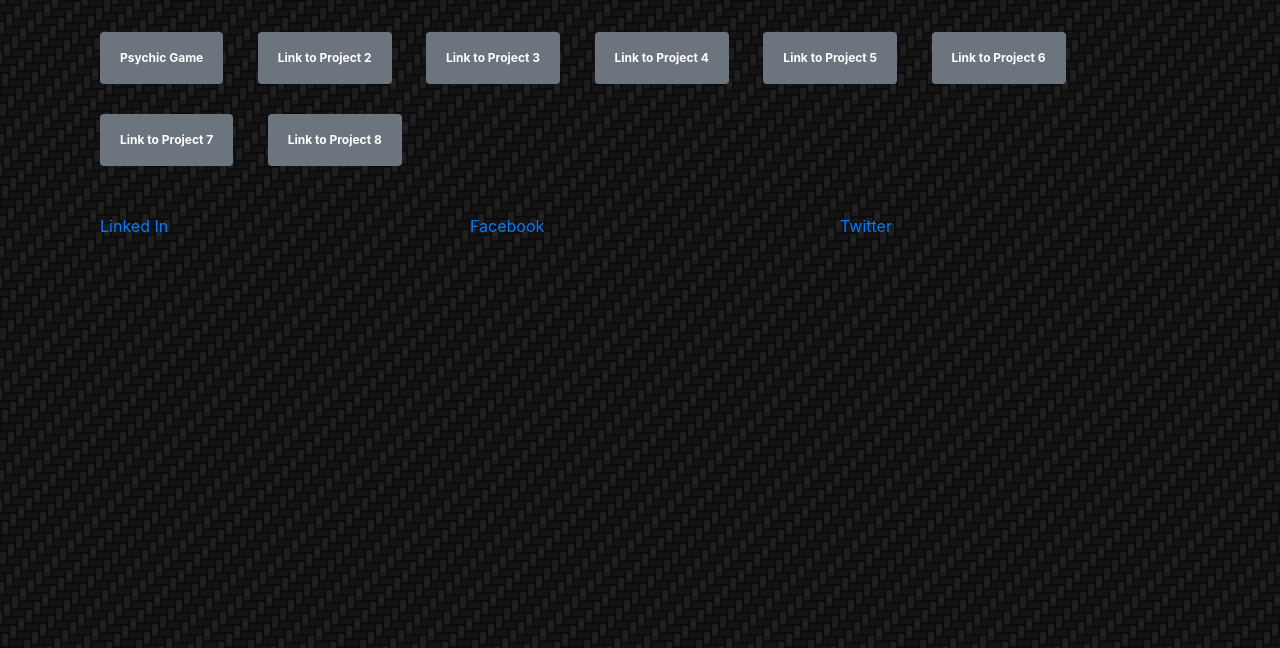
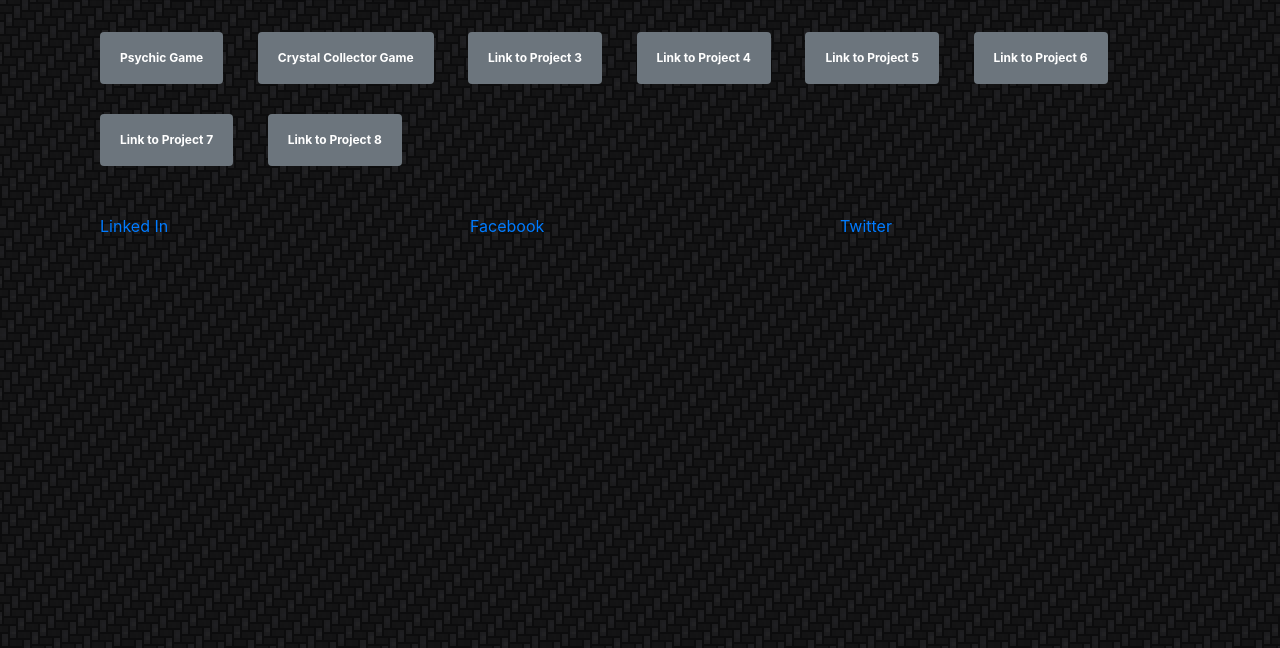
Before and after one commit to GregMash/Bootstrap-Portfolio, a plain HTML site: page portfolio.html in a window 1280 px wide. Shown: the part 152-800 px from the top of the page. Drawn offline with nearby package versions, Linux system fonts and the light colour scheme.

Commit message:
added link to crystal collector

```diff
--- a/portfolio.html
+++ b/portfolio.html
@@ -49,7 +49,7 @@
                             <div class="row">
                                 <div class="col-sm">
                                     <a href="https://gregmash.github.io/Psychic-Game/" class="badge badge-secondary">Psychic Game</a>
-                                    <a href="#" class="badge badge-secondary">Link to Project 2</a>
+                                    <a href="https://gregmash.github.io/unit-4-game/" class="badge badge-secondary">Crystal Collector Game</a>
                                     <a href="#" class="badge badge-secondary">Link to Project 3</a>
                                     <a href="#" class="badge badge-secondary">Link to Project 4</a>
                                     <a href="#" class="badge badge-secondary">Link to Project 5</a>
```
